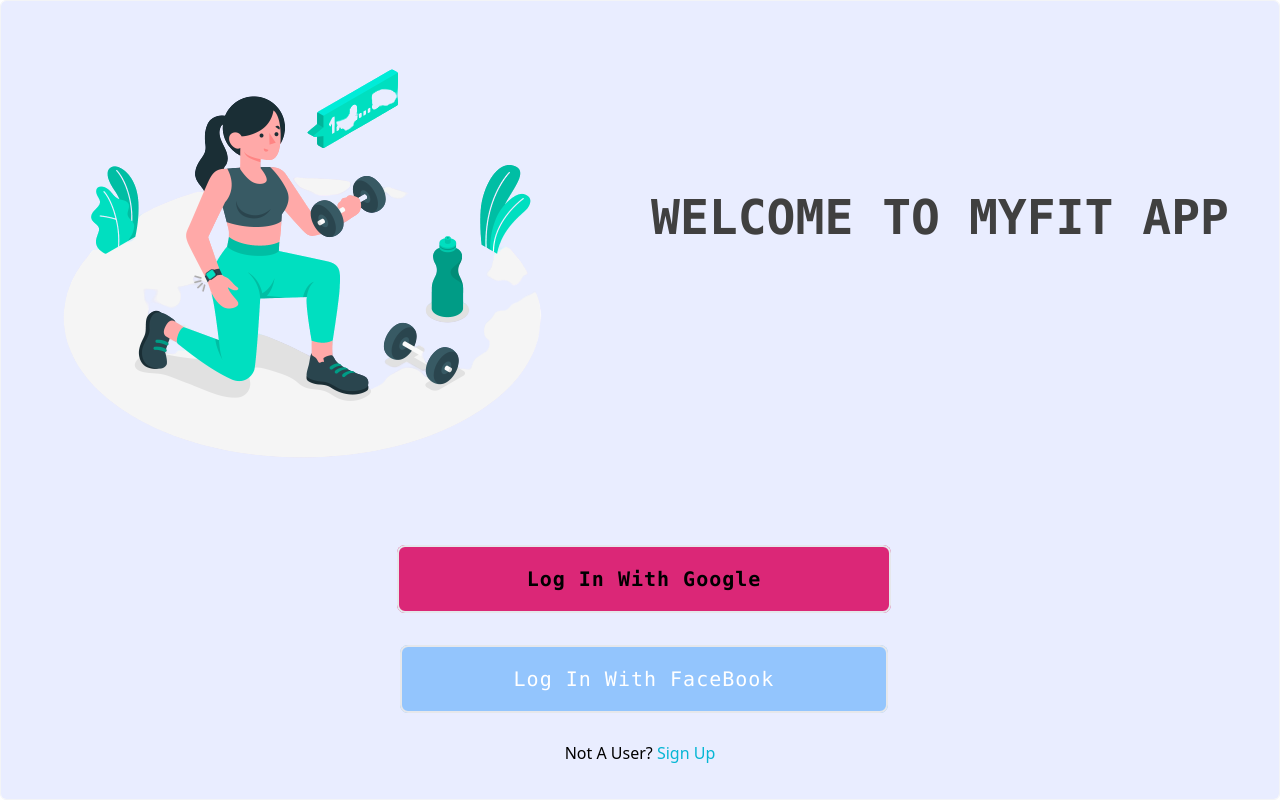
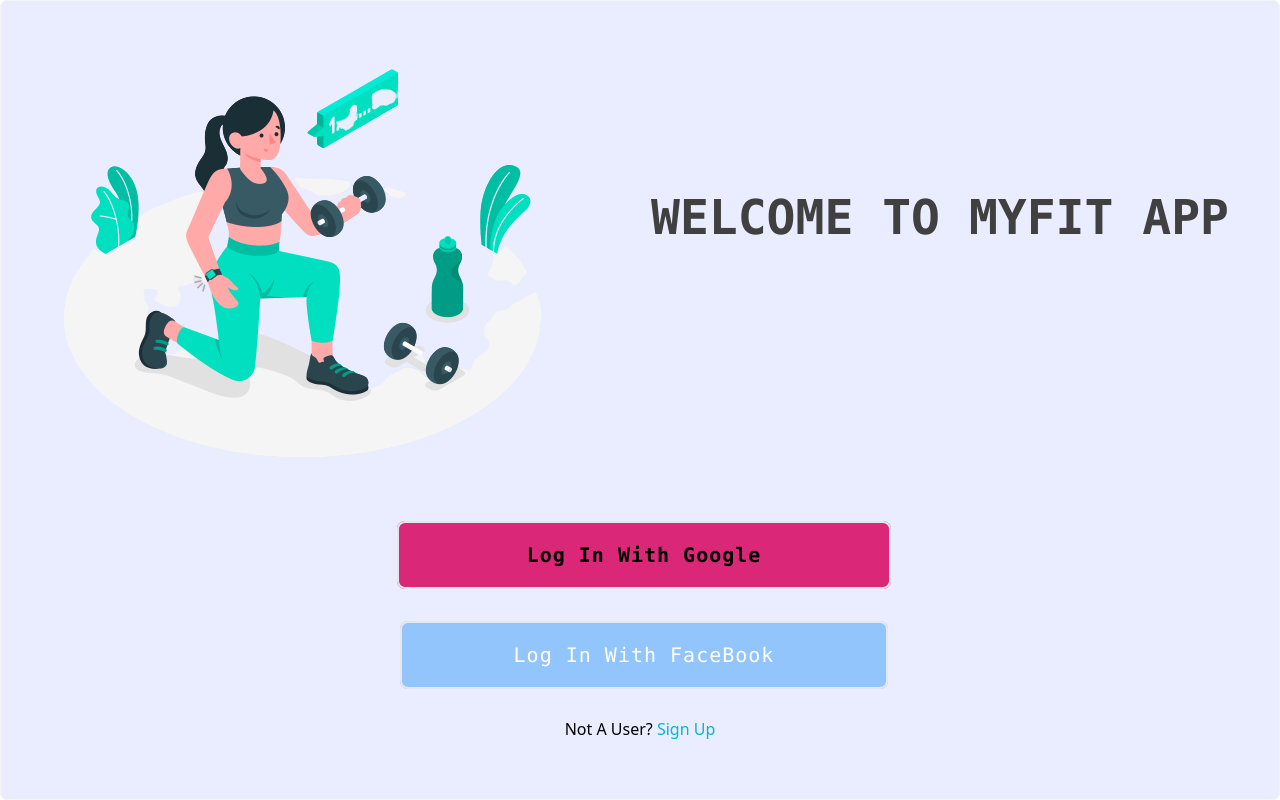
Before and after one commit to Obaayaa-1988/Nuxtjs-Workout-Tracker, a Nuxt app: page /Showcase in a window 1280 px wide. Built offline with nearby package versions, Linux system fonts and the light colour scheme.

Commit message:
added margin to buttons

```diff
--- a/pages/Showcase.vue
+++ b/pages/Showcase.vue
@@ -37,7 +37,7 @@
                 <!------------------------sign up buttons section-->
             </div>
 
-            <div class="mt-16">
+            <div class="mt-10">
                 <div class="text-center">
                     <nuxt-link to="/"
                         class="text-primary ml-2 rounded-lg py-5 px-32  text-xl font-bold cursor-pointer tracking-wider border-primary md:border-2  hover:text-black transition ease-out duration-500 font-mono outline-none bg-pink-600 mb-8">
```
